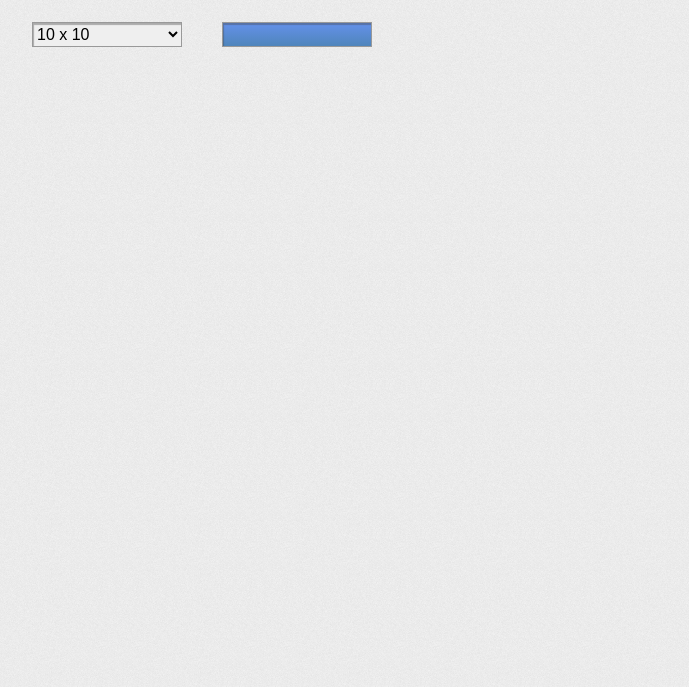
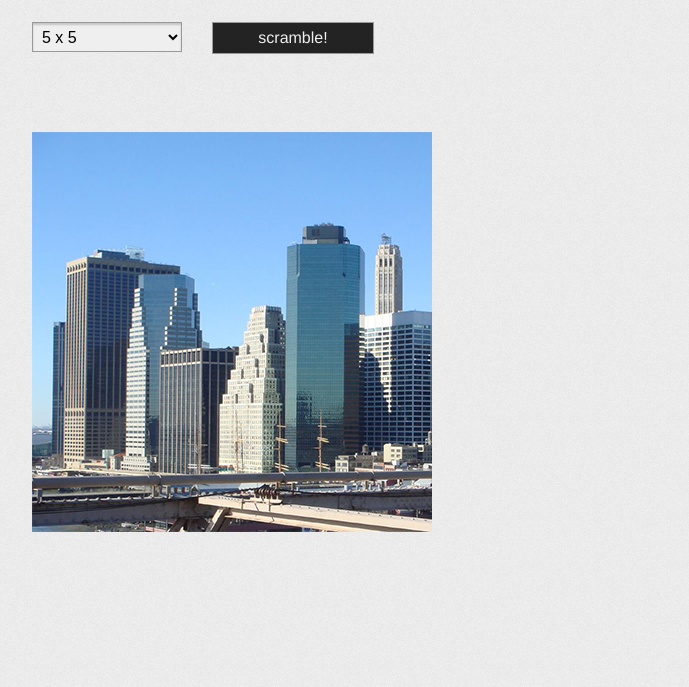
Before and after one commit to robertgetmehere/GAFairFrontEndDevChallenge, a plain HTML site: page index.html in a window 1280 px wide. Shown: the part 113-800 px from the top of the page, without its empty margins (183-872 px from the left). Drawn offline with Linux system fonts and the light colour scheme.

Commit message:
final commit

```diff
--- a/css/style.css
+++ b/css/style.css
@@ -36,35 +36,73 @@ a
     left:50%;
     margin-left:-450px;
 }
+.bigBox
+{
+    width:850px;
+    padding:25px;
+    height:400px;
+    display:block;
+    position:relative;
+    z-index:100;
+    top:0;
+    left:50%;
+    margin-left:-450px;
+}
 select
 {
     width:150px;
-    height:25px;
+    height:30px;
+    padding:5px;
     border:1px solid #999;
     display: block;
     float:left;
     font-size:16px;
-    line-height: 25px;
-    margin-right:40px;
-    box-shadow: inset 1px 2px 1px rgba(68,68,68,0.4);
+    line-height: 30px;
+    margin-right:30px;
+    box-shadow:inset 0px 2px 2px rgba(68,68,68,0.25);
 }
-button
+.loader
+{
+    width:30px;
+    height:30px;
+    margin-left:30px;
+    display: none;
+    float:left;
+    background-image:url('../images/loader_30x30.gif');
+    background-position: center center;
+    background-repeat: no-repeat;
+}
+.button
 {
     width:150px;
-    height:25px;
+    height:20px;
+    padding:5px;
     border:1px solid #999;
     display: block;
     float:left;
     font-size:16px;
-    line-height: 25px;
-    box-shadow: inset 1px 2px 1px rgba(68,68,68,0.4);
-    background: #6491ea; /* Old browsers */
-    background: -moz-linear-gradient(top,  #6491ea 0%, #4f85bb 100%); /* FF3.6+ */
-    background: -webkit-gradient(linear, left top, left bottom, color-stop(0%,#6491ea), color-stop(100%,#4f85bb)); /* Chrome,Safari4+ */
-    background: -webkit-linear-gradient(top,  #6491ea 0%,#4f85bb 100%); /* Chrome10+,Safari5.1+ */
-    background: -o-linear-gradient(top,  #6491ea 0%,#4f85bb 100%); /* Opera 11.10+ */
-    background: -ms-linear-gradient(top,  #6491ea 0%,#4f85bb 100%); /* IE10+ */
-    background: linear-gradient(to bottom,  #6491ea 0%,#4f85bb 100%); /* W3C */
-    filter: progid:DXImageTransform.Microsoft.gradient( startColorstr='#6491ea', endColorstr='#4f85bb',GradientType=0 ); /* IE6-9 */
-
+    line-height: 20px;
+    background: #232323; /* Old browsers */
+    color:#efefef;
+    cursor:pointer;
+    text-align:center;
 }
+.button:active
+{
+    box-shadow: 0px 2px 2px rgba(68,68,68,0.25);
+}
+#inputImage
+{
+    width:400px;
+    height:400px;
+    display:block;
+    float:left;
+    margin-right:50px;
+}
+#outputImage
+{
+    width:400px;
+    height:400px;
+    display:block;
+    float:right;
+}
--- a/index.html
+++ b/index.html
@@ -15,22 +15,29 @@
 </head>
 <body>
 <div class="basicBox header">
-	scramble a picture
+	scramble the picture
 </div>
 <div class="basicBox">
 	<select id="gridSize">
+		<option value="5">5 x 5</option>
 		<option value="10">10 x 10</option>
 		<option value="20">20 x 20</option>
-		<option value="30">40 x 40</option>
-		<option value="40">50 x 50</option>
+		<option value="40">40 x 40</option>
+		<option value="50">50 x 50</option>
+		<option value="100">100 x 100</option>
+		<option value="200">200 x 200</option>
 	</select>
-	<button id="scrambleImg"/>
+	<div class="button" onclick="gmh.scramble();" id="scrambleImg">scramble!</div>
+	<div id="showLoading" class="loader"></div>
 </div>
-<div id="input">
+<div class="bigBox">
+	<img id="inputImage" src="images/sample.png">
+	<div class="direction">
 
-</div>
-<div id="output">
+	</div>
+	<div id="outputImage">
 
+	</div>
 </div>
 <script type="text/javascript" src="js/scramble.js"></script>
 </body>
--- a/js/scramble.js
+++ b/js/scramble.js
@@ -1,12 +1,98 @@
 var gmh = {
     initialize: function() {
-        this.seriesInput = document.getElementById('seriesInput');
-        this.seriesOutput = document.getElementById('seriesOutput');
-        this.procSeries = document.getElementById('procSeries');
-        this.procSeries.onclick = this.procInput;
-        this.hasError = true;
-        this.output = {};
-        this.series = {a:0,b:0,c:0,t:0};
-        this.arrSeries = null;
+        this.sltGridSize = document.getElementById('gridSize');
+        this.inputImage = document.getElementById('inputImage');
+        this.outputImage = document.getElementById('outputImage');
+        this.toggle = document.getElementById('scrambleImg');
+        this.loader = document.getElementById('showLoading');
+        this.mode=0;
+    },
+    scramble: function() {
+        this.loader.style.display = 'block';
+
+        this.outputImage.innerHTML = '';
+        var gridSize = parseInt(this.inputImage.clientWidth)/parseInt(this.sltGridSize.value);
+        var arrTiles = new Array();
+        var index=0;
+        var imageSource = this.getImage();
+
+        for (var j=0;j<gridSize;j++) {
+
+            for (var i=0;i<gridSize;i++) {
+
+                var d = document.createElement('div');
+
+                d.style.width               = this.sltGridSize.value + 'px';
+                d.style.height              = this.sltGridSize.value + 'px';
+                d.style.display             = 'inline-block';
+                d.style.float               = 'left';
+
+                //first value goes across and second down
+
+                d.style.backgroundPosition  = (this.inputImage.clientWidth-this.sltGridSize.value*i) + 'px ' + (this.inputImage.clientWidth-this.sltGridSize.value*j) + 'px';
+                d.style.backgroundImage     = 'url(\'' + imageSource + '\')';
+                //d.innerHTML                 = (this.inputImage.clientWidth-this.sltGridSize.value*i) + 'px ' + (this.inputImage.clientWidth-this.sltGridSize.value*j) + 'px';
+                //d.innerHTML = index;
+                arrTiles.push({index: index, item: d});
+                index++;
+            }
+        }
+
+        if (this.mode == 0) {
+            arrTiles.sort(this.randomizeOrder);
+            this.mode = 1;
+            this.toggle.innerHTML = 'un-scramble!';
+        } else {
+            arrTiles.sort(this.ascendingOrder);
+            this.mode = 0;
+            this.toggle.innerHTML = 'scramble!';
+        }
+
+        index = 0;
+        var df = document.createDocumentFragment();
+        var r = document.createElement('div');
+        r.style.width = this.inputImage.clientWidth + 'px';
+        r.style.height = this.sltGridSize.value + 'px';
+        r.style.display = 'block';
+        console.log('created new row');
+        r.appendChild(arrTiles[0].item);
+
+        for (var j=1;j<arrTiles.length;j++) {
+            console.log ('gridsize: ' + gridSize + 'index: ' + index + ' j:' + j);
+            if (index < gridSize-1) {
+                r.appendChild(arrTiles[j].item);
+                console.log('added item to row');
+                index++;
+            } else {
+                df.appendChild(r);
+                console.log('appended row');
+                index = 0;
+                var r = document.createElement('div');
+                r.style.width = this.inputImage.clientWidth + 'px';
+                r.style.height = this.sltGridSize.value + 'px';
+                r.style.display = 'block';
+                console.log('created new row');
+                r.appendChild(arrTiles[j].item);
+
+            }
+        }
+        df.appendChild(r);
+        this.outputImage.appendChild(df);
+        this.loader.style.display = 'none';
+    },
+    getImage: function() {
+        for (var i=0;i<this.inputImage.attributes.length;i++){
+            if (this.inputImage.attributes[i].name == 'src') {
+                return this.inputImage.attributes[i].nodeValue;
+            }
+        }
+    },
+    randomizeOrder: function(){
+        return (Math.round(Math.random())-0.5);
+    },
+    ascendingOrder: function(a, b) {
+        return (a.index-b.index);
     }
 }
+
+gmh.initialize();
```
Also changed, not shown: images/sample.png (added).
